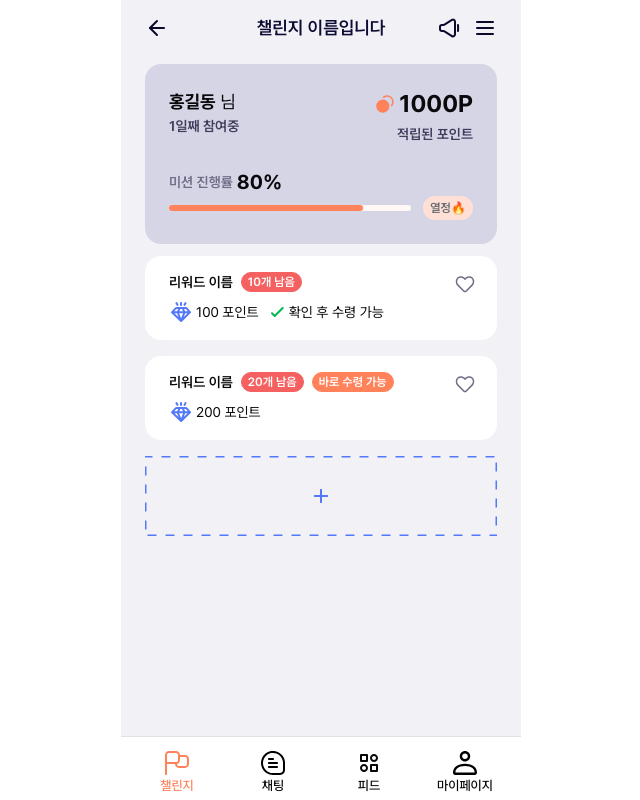
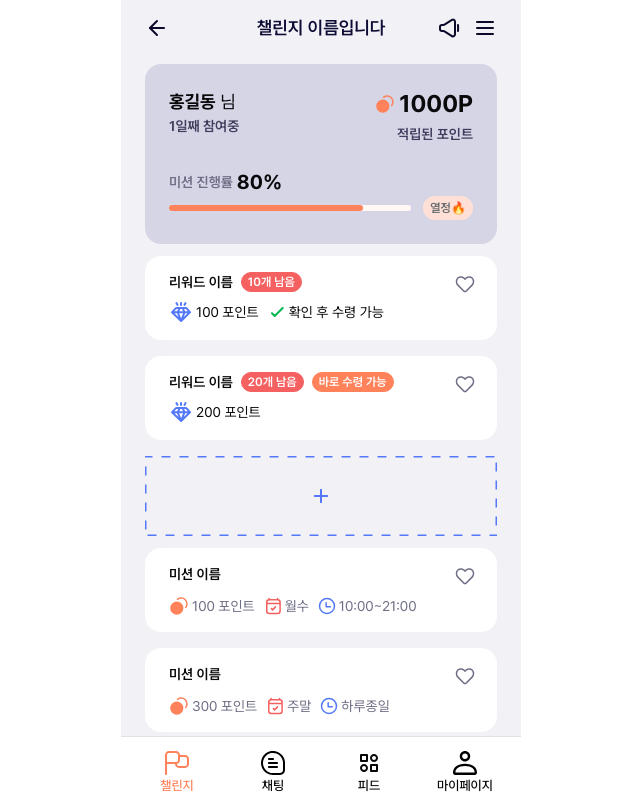
Before and after one commit to Jak-Sim/client-web, a Next.js app: page /challenge/1 in a window 1280 px wide. Shown: the whole page, without its empty margins (319-959 px from the left). Built offline with nearby package versions, Linux system fonts and the light colour scheme; no server answers.

Commit message:
feat: 미션 아이템 컴포넌트 분리, challenge/detail 내 미션 리스트

```diff
--- a/src/app/(pages)/challenge/[challengeId]/page.tsx
+++ b/src/app/(pages)/challenge/[challengeId]/page.tsx
@@ -6,6 +6,7 @@ import { Hamburger, Speaker } from '@/assets/images/icons';
 import Header from '@/components/layout/Header';
 import PageLayout from '@/components/layout/PageLayout';
 import { DummyChallenge } from '../_components/ChallengeList';
+import MissionItem from '../_components/MissionItem';
 import RewardItem from '../_components/RewardItem';
 import dummyMission from '../_mock/dummyMission.json';
 import dummyReward from '../_mock/dummyReward.json';
@@ -22,7 +23,7 @@ export default function Page({ params }: { params: { challengeId: string } }) {
   console.log('user have to join challenge: ', session.data?.user);
 
   const rewards = dummyReward;
-
+  const missions = dummyMission;
   return (
     <PageLayout
       header={
@@ -42,12 +43,18 @@ export default function Page({ params }: { params: { challengeId: string } }) {
       className='bg-v1-background px-6 pt-2'
     >
       <UserChallengeCard challenge={challenge} />
-      <div className='flex flex-col gap-4 pt-3'>
+      <ul className='flex flex-col gap-4 pt-3'>
         {rewards.map((reward) => (
           <RewardItem key={reward.id} reward={reward} hasFavorite={true} />
         ))}
         <AddItemButton color='blue' onClick={() => {}} />
-      </div>
+      </ul>
+      <ul className='flex flex-col gap-4 pt-3'>
+        {missions.map((mission) => (
+          <MissionItem key={mission.id} mission={mission} hasFavorite={true} />
+        ))}
+        <AddItemButton color='orange' onClick={() => {}} />
+      </ul>
     </PageLayout>
   );
 }
--- /dev/null
+++ b/src/app/(pages)/challenge/_components/MissionItem.tsx
@@ -0,0 +1,67 @@
+import { useState } from 'react';
+import { CalendarCheck, Clock, Coins, Heart, HeartFill } from '@/assets/images/icons';
+import { Mission } from '@/types/challenge';
+
+export default function MissionItem({
+  mission,
+  className,
+  hasFavorite,
+  onFavorite,
+}: {
+  mission: Mission;
+  className?: string;
+  hasFavorite?: boolean;
+  onFavorite?: () => void;
+}) {
+  const [isFavorite, setIsFavorite] = useState(false);
+
+  const handleFavorite = () => {
+    setIsFavorite(!isFavorite);
+    onFavorite?.();
+  };
+
+  let days = mission.day.join('');
+  if (days === '토일') {
+    days = '주말';
+  }
+
+  return (
+    <li className={`text-v1-primary-600 gap-4 rounded-2xl bg-white px-6 py-4 text-sm ${className}`}>
+      <div className='flex'>
+        <div className='flex-1'>
+          <div className='mb-3 flex flex-wrap items-center gap-2 font-semibold'>{mission.name}</div>
+          <div className='flex items-center gap-2 text-v1-text-primary-300'>
+            <div className='flex items-center gap-[3px]'>
+              <Coins />
+              {mission.reward.point} 포인트
+            </div>
+            {mission.day && (
+              <div className='flex items-center gap-[2px]'>
+                <CalendarCheck />
+                {days}
+              </div>
+            )}
+            <div className='flex items-center gap-[2px]'>
+              {mission.time ? (
+                <>
+                  <Clock />
+                  {mission.time.start}~{mission.time.end}
+                </>
+              ) : (
+                <div className='flex items-center gap-[2px]'>
+                  <Clock />
+                  하루종일
+                </div>
+              )}
+            </div>
+          </div>
+        </div>
+        {hasFavorite && (
+          <button className='-mr-1 flex items-start' type='button' onClick={handleFavorite}>
+            {isFavorite ? <HeartFill /> : <Heart />}
+          </button>
+        )}
+      </div>
+    </li>
+  );
+}
--- a/src/app/(pages)/challenge/_components/MissionList.tsx
+++ b/src/app/(pages)/challenge/_components/MissionList.tsx
@@ -1,50 +1,16 @@
-import { CalendarCheck, Clock, Coins } from '@/assets/images/icons';
 import { Mission } from '@/types/challenge';
+import MissionItem from './MissionItem';
 
 export default function MissionList({ missions }: { missions: Mission[] }) {
   return (
-    <ul className='flex flex-col gap-3 pb-4'>
-      {missions.map((mission) => (
-        <MissionItem mission={mission} key={mission.id} />
+    <ul className='-mt-4 flex flex-col gap-2 pb-6'>
+      {missions.map((mission, index) => (
+        <MissionItem
+          mission={mission}
+          key={mission.id}
+          className={`mx-6 rounded-none border-b !px-0 ${index === missions.length - 1 ? '' : 'border-b'}`}
+        />
       ))}
     </ul>
   );
 }
-
-function MissionItem({ mission }: { mission: Mission }) {
-  let days = mission.day.join('');
-  if (days === '토일') {
-    days = '주말';
-  }
-
-  return (
-    <li className='mx-6 mb-2 gap-4 border-b border-v1-grey-400 pb-6 text-sm'>
-      <div className='mb-3 flex flex-wrap items-center gap-2 font-semibold'>{mission.name}</div>
-      <div className='flex items-center gap-2 text-v1-text-primary-300'>
-        <div className='flex items-center gap-[3px]'>
-          <Coins />
-          {mission.reward.point} 포인트
-        </div>
-        {mission.day && (
-          <div className='flex items-center gap-[2px]'>
-            <CalendarCheck />
-            {days}
-          </div>
-        )}
-        <div className='flex items-center gap-[2px]'>
-          {mission.time ? (
-            <>
-              <Clock />
-              {mission.time.start}~{mission.time.end}
-            </>
-          ) : (
-            <div className='flex items-center gap-[2px]'>
-              <Clock />
-              하루종일
-            </div>
-          )}
-        </div>
-      </div>
-    </li>
-  );
-}
--- a/src/app/(pages)/challenge/_components/RewardItem.tsx
+++ b/src/app/(pages)/challenge/_components/RewardItem.tsx
@@ -22,7 +22,7 @@ export default function RewardItem({
   };
 
   return (
-    <div className={`text-v1-primary-600 gap-4 rounded-2xl bg-white px-6 py-4 text-sm ${className}`}>
+    <li className={`text-v1-primary-600 gap-4 rounded-2xl bg-white px-6 py-4 text-sm ${className}`}>
       <div className='flex'>
         <div className='flex-1'>
           <div className='mb-2 flex flex-wrap items-center gap-2 font-semibold'>
@@ -53,6 +53,6 @@ export default function RewardItem({
           </button>
         )}
       </div>
-    </div>
+    </li>
   );
 }
--- a/src/app/(pages)/challenge/_components/RewardList.tsx
+++ b/src/app/(pages)/challenge/_components/RewardList.tsx
@@ -3,7 +3,7 @@ import RewardItem from './RewardItem';
 
 export default function RewardList({ rewards }: { rewards: Reward[] }) {
   return (
-    <div className='-mt-4 flex flex-col gap-2 pb-6'>
+    <ul className='-mt-4 flex flex-col gap-2 pb-6'>
       {rewards.map((reward, index) => (
         <RewardItem
           key={reward.id}
@@ -11,6 +11,6 @@ export default function RewardList({ rewards }: { rewards: Reward[] }) {
           className={`mx-6 rounded-none border-b !px-0 ${index === rewards.length - 1 ? '' : 'border-b'}`}
         />
       ))}
-    </div>
+    </ul>
   );
 }
```
